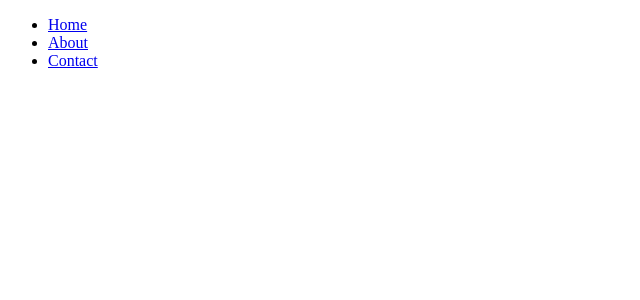
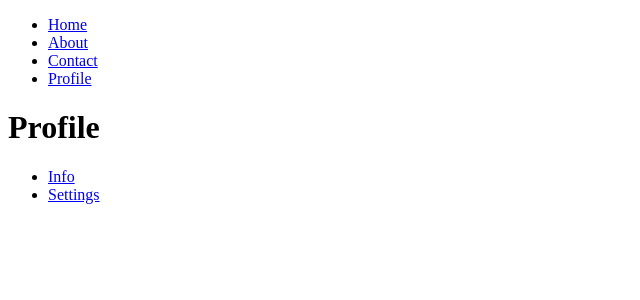
Before and after one commit to Arafat-alim/advanced-react, a React (Vite) app in the folder performance/: page /profile/settings in a window 1280 px wide. Shown: the top 300 px of the page, without its empty margins (0-640 px from the left). Built offline with nearby package versions, Linux system fonts and the light colour scheme.

Commit message:
Nested Routes.

```diff
--- a/performance/src/React-Router-DOM/RouterApp.jsx
+++ b/performance/src/React-Router-DOM/RouterApp.jsx
@@ -4,6 +4,9 @@ import { Link, Switch, Route } from "react-router-dom";
 import RouterHome from "./components/RouterHome";
 import RouterAbout from "./components/RouterAbout";
 import RouterContact from "./components/RouterContact";
+import Profile from "./nested/Profile";
+import Info from "./nested/Info";
+import Settings from "./nested/Settings";
 
 function RouterApp() {
   return (
@@ -18,6 +21,9 @@ function RouterApp() {
           </li>
           <li>
             <Link to="/contact">Contact</Link>
+          </li>
+          <li>
+            <Link to="/profile">Profile</Link>
           </li>
         </ul>
       </nav>
@@ -42,6 +48,15 @@ function RouterApp() {
         <Route exact path="/contact">
           <RouterContact />
         </Route>
+        <Route>
+          <Profile exact path="/profile" />
+        </Route>
+        <Route path="/profile/info">
+          <Info />
+        </Route>
+        <Route path="/profile/settings">
+          <Settings />
+        </Route>
       </Switch>
     </div>
   );
--- /dev/null
+++ b/performance/src/React-Router-DOM/nested/Info.jsx
@@ -0,0 +1,11 @@
+import React from "react";
+
+function Info() {
+  return (
+    <div>
+      <h1>My Name is Arafat</h1>
+    </div>
+  );
+}
+
+export default Info;
--- /dev/null
+++ b/performance/src/React-Router-DOM/nested/Profile.jsx
@@ -0,0 +1,24 @@
+import React from "react";
+import Info from "./Info";
+import Settings from "./Settings";
+import { Switch, Route, Link } from "react-router-dom";
+
+function Profile() {
+  return (
+    <div>
+      <h1>Profile</h1>
+
+      <ul>
+        <li>
+          <Link to="/profile/info">Info</Link>
+        </li>
+        <li>
+          <Link to="/profile/settings">Settings</Link>
+        </li>
+      </ul>
+
+    </div>
+  );
+}
+
+export default Profile;
--- /dev/null
+++ b/performance/src/React-Router-DOM/nested/Settings.jsx
@@ -0,0 +1,12 @@
+import React from "react";
+
+function Settings() {
+  return (
+    <div>
+      <input type="text" placeholder="Please Enter your password" />
+      <button>Change</button>
+    </div>
+  );
+}
+
+export default Settings;
```
